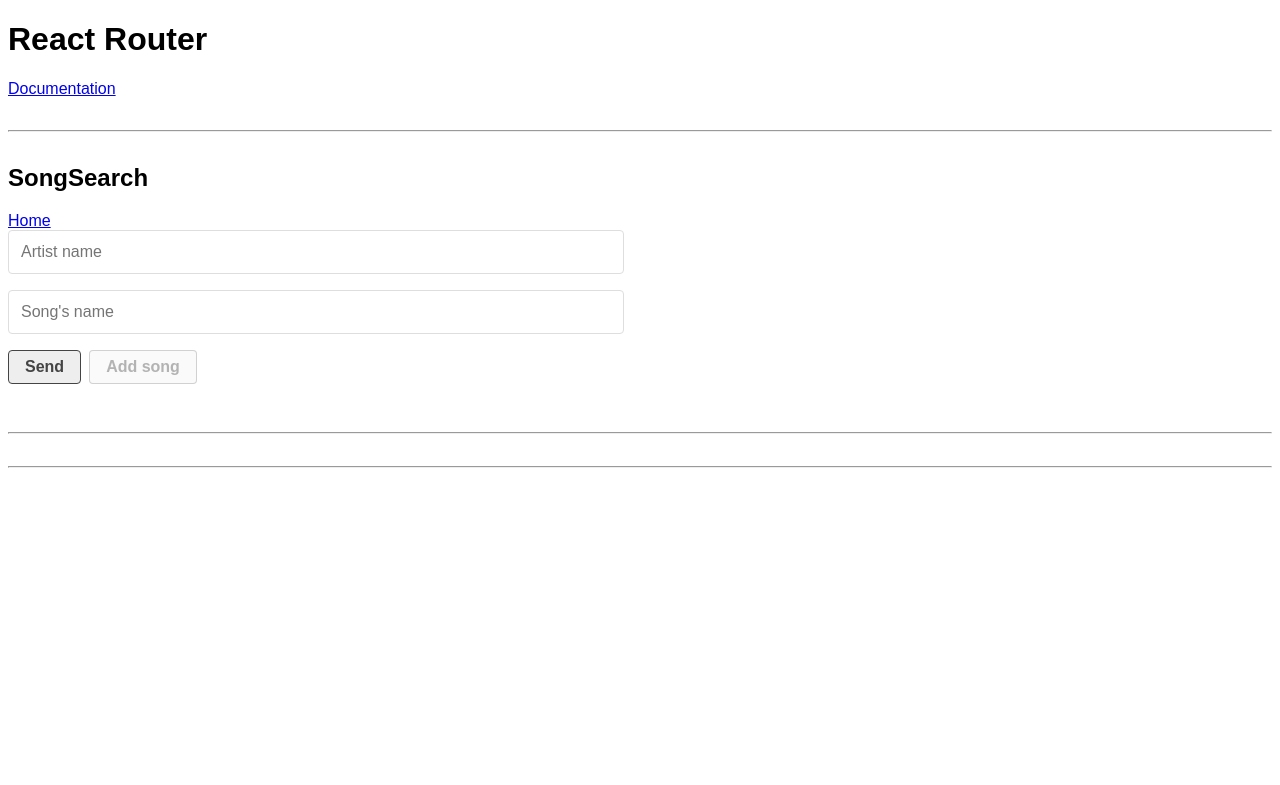
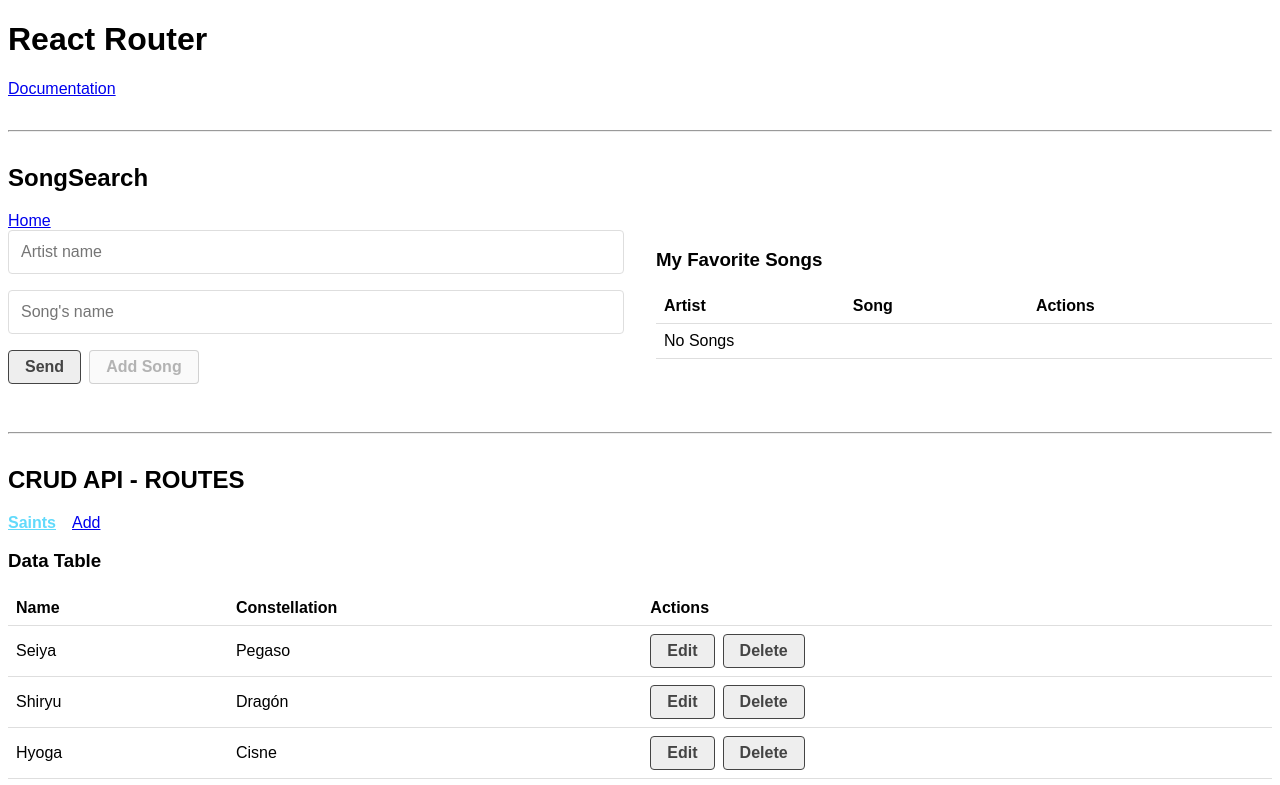
Before and after one commit to 2018030429/react-course-jm, a React (Create React App) app in the folder router-dom/: page / in a window 1280 px wide. Shown: the top 785 px of the page. Built offline with nearby package versions, Linux system fonts and the light colour scheme; data requests are answered from the project's data file.

Commit message:
React Routes - Song Search (4) & (5)

```diff
--- a/router-dom/src/App.js
+++ b/router-dom/src/App.js
@@ -11,9 +11,9 @@
       <hr/>
       <SongSearch />
       <hr/>
-      {/* <CrudApi />  */}
+      <CrudApi />
       <hr/>
-      {/* <BasicConcepts/> */}
+      <BasicConcepts/>
     </div>
   );
 }
--- a/router-dom/src/components/SongDetails.js
+++ b/router-dom/src/components/SongDetails.js
@@ -6,7 +6,7 @@
 
 const SongDetails = ({ search, lyric, bio }) => {
 
-  if ([lyric, bio].includes(null)) return null;
+  if ([!lyric, !bio].includes(true)) return null;
 
   return (
     <Fragment>
--- a/router-dom/src/components/SongForm.js
+++ b/router-dom/src/components/SongForm.js
@@ -24,6 +24,7 @@
 
     if (hasFormEmptyValues()) {
       alert("There are empty data");
+      setIsDisabled(true);
       return;
     }
 
@@ -41,7 +42,7 @@
           onChange={ handleChange } value={ form.song } />
         <input type="submit" value="Send" />
         <input type="button" onClick={handleSaveSong}
-          value="Add song" disabled={isDisabled} />
+          value="Add Song" disabled={isDisabled} />
       </form>
     </div>
   )
--- a/router-dom/src/components/SongSearch.js
+++ b/router-dom/src/components/SongSearch.js
@@ -7,6 +7,7 @@
 import { HashRouter, Link, Switch, Route } from 'react-router-dom';
 import Error404 from '../pages/Error404';
 import SongTable from './SongTable';
+import SongPage from '../pages/SongPage';
 
 let mySongsInit = JSON.parse(localStorage.getItem('mySongs')) || [];
 
@@ -34,10 +35,9 @@
         helpHttp().get(songURL)
       ]);
 
-      setLoading(false);
-
       setBiography(artistRes);
       setLyric(songRes);
+      setLoading(false);
 
     })();
 
@@ -51,36 +51,50 @@
 
   const handleSaveSong = () => {
     alert('Saving song in favorites...');
+    let currentSong = {
+      search,
+      lyric,
+      biography
+    }
+    let songs = [...mySongs, currentSong]
+    setMySongs(songs);
+    setSearch(null);
+    localStorage.setItem('mySongs', JSON.stringify(songs));
   }
 
   const handleDeleteSong = (id) => {
-    alert('Deleting song from favorites...');
+    const isDelete = window.confirm(
+      `Are you sure to delete the song with id:${id}?`
+    );
+
+    if (isDelete) {
+      let songs = mySongs.filter((_, index) => index !== id);
+      setMySongs(songs);
+      localStorage.setItem("mySongs", JSON.stringify(songs));
+    }
   }
 
   return (
     <div>
-      { loading && <Loader/> }
       <HashRouter basename="songs">
         <header>
           <h2> SongSearch </h2>
           <Link to="/"> Home </Link>
+        </header>
+        { loading && <Loader/> }
         <article className="grid-1-2">
           <Switch>
             <Route exact path="/">
-                <SongForm handleSearch={handleSearch} handleSaveSong={handleSaveSong}>
+              <SongForm handleSearch={handleSearch} handleSaveSong={handleSaveSong} />
               <SongTable mySongs={mySongs} handleDeleteSong={handleDeleteSong} />
               { search && !loading && (
                 <SongDetails search={search} lyric={lyric} bio={biography}/>
               )}
-                </SongForm>
             </Route>
-              <Route exact path="/:id" >
-                <h2> Song Page </h2>
-              </Route>
-              <Route path="" children={<Error404/>}/>
+            <Route exact path="/:id" children={<SongPage mySongs={mySongs} />} />
+            <Route path="*" children={<Error404/>}/>
           </Switch>
         </article>
-        </header>
       </HashRouter>
     </div>
   )
--- a/router-dom/src/components/SongTableRow.js
+++ b/router-dom/src/components/SongTableRow.js
@@ -1,18 +1,23 @@
 import { useHistory } from "react-router-dom"
 
-const SongTableRow = ({ song, id, handleDeleteSong }) => {
+const SongTableRow = ({ song: { biography, search }, id, handleDeleteSong }) => {
 
   let history = useHistory();
+  let avatar = biography.artists[0].strArtistThumb;
+  let avatarStyles = {
+    width: 'auto',
+    height: '40px'
+  }
 
   return (
     <tr>
       <td>
-        <img src="https://placeimg.com/40/40/animals" alt="" />
+        <img style={avatarStyles} src={avatar} alt={search.artist} />
       </td>
-      <td>Artist name</td>
-      <td>Song name</td>
+      <td>{search.artist}</td>
+      <td>{search.song}</td>
       <td>
-        <button onClick={() => history.push(`/songs/${id}`)}>Show</button>
+        <button onClick={() => history.push(`/${id}`)}>Show</button>
         <button onClick={() => handleDeleteSong(id)}>Delete</button>
       </td>
     </tr>
--- /dev/null
+++ b/router-dom/src/pages/SongPage.js
@@ -0,0 +1,15 @@
+import { useParams } from "react-router-dom"
+import SongDetails from "../components/SongDetails"
+
+const SongPage = ({ mySongs }) => {
+
+  let { id } = useParams();
+  let currentSong = mySongs[id];
+  let { biography, search, lyric } = currentSong;
+
+  return (
+    <SongDetails bio={biography} search={search} lyric={lyric} />
+  )
+}
+
+export default SongPage
```
Lines whose indentation alone changed are shown as unchanged.
